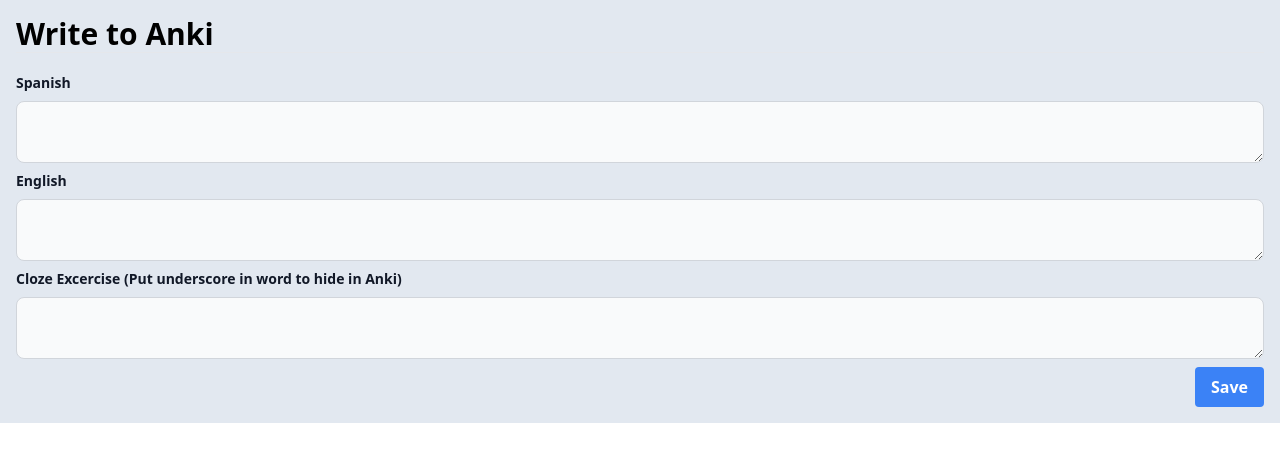
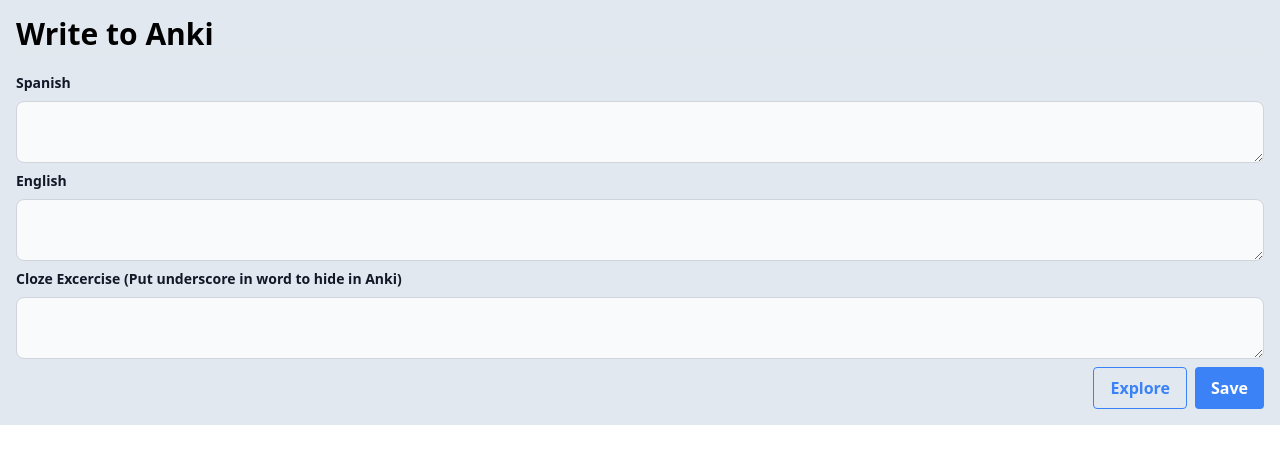
Before and after one commit to JackFawthorpe/WriteToAnki, a React (Vite) app in the folder popup/: page / in a window 1280 px wide. Shown: the top 464 px of the page. Built offline with nearby package versions, Linux system fonts and the light colour scheme; no server answers.

Commit message:
Add open in chrome button closes #2

```diff
--- a/popup/src/App.tsx
+++ b/popup/src/App.tsx
@@ -1,6 +1,7 @@
 import { useCallback, useEffect, useRef, useState } from "react"
 import { API } from "./serviceWorkerAPI";
 import { AddCardResponse } from "./types/ResponseTypes";
+import ExternalTranslateButton from "./Components/ExternalTranslateButton";
 
 function App() {
 
@@ -57,7 +58,7 @@
   }
 
   const handleKeyPress = useCallback((event: KeyboardEvent) => {
-    if (event.key === 'Enter' && event.ctrlKey) {
+    if (event.key === 'Enter' && event.ctrlKey && !event.shiftKey) {
       handleSubmit();
     }
   }, [clozeText, selectedText, translatedText]);
@@ -120,7 +121,8 @@
           <label htmlFor="selected-text" className="label">Cloze Excercise (Put underscore in word to hide in Anki)</label>
           <textarea id="selected-text" value={clozeText} onChange={e => setClozeText(e.target.value)} className="input"/>
         </div>
-        <div className="form-footer">
+        <div className="form-footer spacing-container">
+            <ExternalTranslateButton text={selectedText}/>
             <button className="btn btn-primary" onClick={handleSubmit}>
                 Save
             </button>
--- /dev/null
+++ b/popup/src/Components/ExternalTranslateButton.tsx
@@ -0,0 +1,36 @@
+import { useEffect } from "react";
+
+type ExternalTranslateButtonProps = {
+    text: string
+}
+
+export default ({
+    text
+}: ExternalTranslateButtonProps
+) => {
+
+    const handleClick = () => {
+        console.log("Opening window");
+        browser.tabs.create({url: `https://translate.google.com/?sl=es&tl=en&text=${text.replace(' ', '%20')}&op=translate`});
+    }
+
+    const onKeyFilter = (event: KeyboardEvent) => {
+        console.log("Key Filter Triggered");
+        if (event.key === "Enter" && event.shiftKey && event.ctrlKey) {
+            console.log("Passed filter");
+            handleClick();
+        }
+    };
+
+    useEffect(() => {
+        document.addEventListener('keydown', onKeyFilter);
+
+        return () => {
+            document.removeEventListener('keydown', onKeyFilter);
+        }
+    }, [text]);
+
+    return (
+        <button className='btn btn-secondary' onClick={handleClick}>Explore</button>
+    )
+}
--- a/popup/src/index.css
+++ b/popup/src/index.css
@@ -34,6 +34,10 @@
     @apply bg-blue-500 hover:bg-blue-700 text-white
 }
 
+.btn-secondary {
+    @apply border-blue-500 hover:border-blue-700 text-blue-500 border
+}
+
 .form-footer {
     @apply flex flex-row w-full justify-end
 }
@@ -41,3 +45,7 @@
 .alert {
     @apply bg-red-100 border border-red-400 text-red-700 px-4 py-3 rounded relative
 }
+
+.spacing-container {
+    @apply gap-2
+}
```
Also changed, not shown: popup/public/manifest.json.
